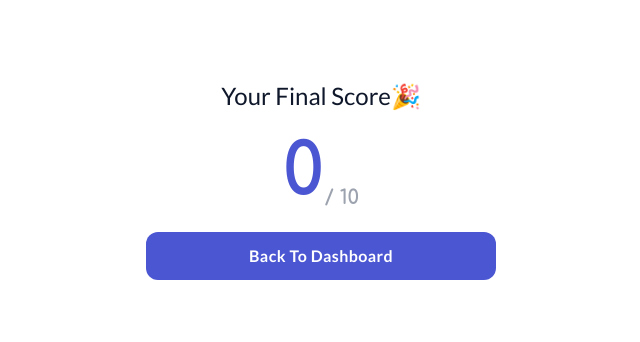
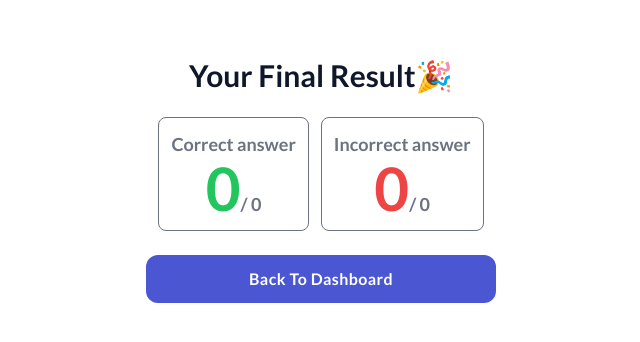
Before and after one commit to rolandowebdev/quiztopia, a React (Create React App) app: page /result in a window 1280 px wide. Shown: the part 220-562 px from the top of the page, without its empty margins (319-959 px from the left). Built offline with nearby package versions, Linux system fonts and the light colour scheme; no server answers.

Commit message:
add: create incorrect answer, recreate result page and fix some stuff

```diff
--- a/src/App.jsx
+++ b/src/App.jsx
@@ -17,7 +17,7 @@ const App = () => (
       />
       <Route path="/signup" element={<SignUp />} />
       <Route path="/signin" element={<SignIn />} />
-      <Route path="/questions" element={<Question />} />
+      <Route path="/question" element={<Question />} />
       <Route path="/result" element={<Result />} />
       <Route path="/forgot-password" element={<ForgotPassword />} />
     </Routes>
--- a/src/app/question/questionSlice.js
+++ b/src/app/question/questionSlice.js
@@ -5,7 +5,8 @@ const initialState = {
   questionDifficulty: '',
   questionType: '',
   amountOfQuestion: 0,
-  score: 0
+  correctAnswer: 0,
+  incorrectAnswer: 0
 };
 
 export const questionSlice = createSlice({
@@ -24,13 +25,22 @@ export const questionSlice = createSlice({
     setAmountOfQuestion: (state, action) => {
       state.amountOfQuestion = action.payload;
     },
-    setScore: (state, action) => {
-      state.score = action.payload;
+    setCorrectAnswer: (state, action) => {
+      state.correctAnswer = action.payload;
+    },
+    setIncorrectAnswer: (state, action) => {
+      state.incorrectAnswer = action.payload;
     }
   }
 });
 
-export const { setAmountOfQuestion, setQuestionCategory, setQuestionDifficulty, setQuestionType, setScore } =
-  questionSlice.actions;
+export const {
+  setAmountOfQuestion,
+  setQuestionCategory,
+  setQuestionDifficulty,
+  setQuestionType,
+  setCorrectAnswer,
+  setIncorrectAnswer
+} = questionSlice.actions;
 
 export default questionSlice.reducer;
--- a/src/context/UserAuthProvider/UserAuthProvider.jsx
+++ b/src/context/UserAuthProvider/UserAuthProvider.jsx
@@ -5,7 +5,7 @@ import {
   signOut,
   sendPasswordResetEmail
 } from 'firebase/auth';
-import { auth } from '../../libs/firebase';
+import { auth } from '../../libs/firebaseConfig';
 
 const AuthContext = createContext();
 
--- a/src/layouts/container/SectionContainer.jsx
+++ b/src/layouts/container/SectionContainer.jsx
@@ -1,6 +1,6 @@
 const SectionContainer = ({ children, title }) => (
   <section className="flex flex-col items-center gap-4 max-w-[350px] min-w-[350px]">
-    {title && <h1 className="mb-4 text-5xl text-primary font-logo">QuizTopia</h1>}
+    {title && <h1 className="text-5xl  text-primary font-logo">QuizTopia</h1>}
     {children}
   </section>
 );
--- a/src/pages/Dashboard/Dashboard.jsx
+++ b/src/pages/Dashboard/Dashboard.jsx
@@ -1,4 +1,4 @@
-import { useState, useRef } from 'react';
+import { useRef } from 'react';
 import { useNavigate } from 'react-router-dom';
 import { useDispatch } from 'react-redux';
 
@@ -21,7 +21,6 @@ const Dashboard = () => {
   const difficultyRef = useRef(null);
   const questionTypeRef = useRef(null);
   const amountQuestionRef = useRef(null);
-  const [errorSignOut, setErrorSignOut] = useState('');
 
   const { signout } = useAuth();
   const navigate = useNavigate();
@@ -34,7 +33,7 @@ const Dashboard = () => {
       await signout();
       navigate('/signin', { replace: true });
     } catch {
-      setErrorSignOut('Failed to sign out!');
+      console.log('Failed to sign out!');
     }
   };
 
@@ -44,7 +43,7 @@ const Dashboard = () => {
     dispatch(setQuestionDifficulty(difficultyRef.current.value));
     dispatch(setQuestionType(questionTypeRef.current.value));
     dispatch(setAmountOfQuestion(amountQuestionRef.current.value));
-    navigate('/questions', { replace: true });
+    navigate('/question', { replace: true });
   };
 
   if (loading) return <p>Loading...</p>;
@@ -62,7 +61,6 @@ const Dashboard = () => {
         <Input id="amount" label="amount of question" type="number" ref={amountQuestionRef} max={20} />
         <Button type="submit">Get Started</Button>
       </form>
-      {errorSignOut && <p className="text-center">{errorSignOut}</p>}
       <Button type="button" onClick={handleSignOut}>
         Logout
       </Button>
--- a/src/pages/Question/Question.jsx
+++ b/src/pages/Question/Question.jsx
@@ -1,3 +1,4 @@
+/* eslint-disable array-callback-return */
 /* eslint-disable no-unsafe-optional-chaining */
 import { useState, useEffect } from 'react';
 import { useSelector, useDispatch } from 'react-redux';
@@ -10,7 +11,7 @@ import { generateRandom } from '../../libs/generateRandom';
 import { generateApiUrl } from '../../libs/generateApiUrl';
 
 import useAxios from '../../hooks/useAxios';
-import { setScore } from '../../app/question/questionSlice';
+import { setCorrectAnswer } from '../../app/question/questionSlice';
 
 const Question = () => {
   const navigate = useNavigate();
@@ -19,13 +20,14 @@ const Question = () => {
   const [questionIndex, setQuestionIndex] = useState(0);
   const [options, setOptions] = useState([]);
 
-  const { questionCategory, questionDifficulty, questionType, amountOfQuestion, score } = useSelector(
+  const { questionCategory, questionDifficulty, questionType, amountOfQuestion, correctAnswer } = useSelector(
     (state) => state.question
   );
 
   // generate api
   const apiUrl = generateApiUrl(amountOfQuestion, questionCategory, questionDifficulty, questionType);
   const { response, loading, error } = useAxios({ url: apiUrl });
+  console.log(apiUrl);
 
   useEffect(() => {
     if (response?.results.length) {
@@ -33,6 +35,7 @@ const Question = () => {
       const answers = [...question.incorrect_answers];
       // make correct answer random position
       answers.splice(generateRandom(question.incorrect_answers.length), 0, question.correct_answer);
+      console.log(answers);
       setOptions(answers);
     }
   }, [response, questionIndex]);
@@ -40,9 +43,16 @@ const Question = () => {
   // handle when user choose answer
   const handleAnswer = (e) => {
     const question = response.results[questionIndex];
+    // const correctAnswers = [...question.incorrect_answers];
+
+    // correctAnswers.map((correctAnswer) => {
+    //   if (e.target.textContent === correctAnswer) {
+    //     dispatch(setIncorrectAnswer(incorrectAnswer + 1));
+    //   }
+    // });
 
     if (e.target.textContent === question.correct_answer) {
-      dispatch(setScore(score + 1));
+      dispatch(setCorrectAnswer(correctAnswer + 1));
     }
 
     if (questionIndex + 1 < response.results.length) {
@@ -67,7 +77,7 @@ const Question = () => {
         ))}
       </div>
       <p>
-        Your Score : {score} / {response?.results.length}
+        Correct Answer : {correctAnswer} / {response?.results.length}
       </p>
       <Timer time={response?.results.length * 30} />
     </SectionContainer>
--- a/src/pages/Result/Result.jsx
+++ b/src/pages/Result/Result.jsx
@@ -1,29 +1,27 @@
 import { useNavigate } from 'react-router-dom';
 import { useSelector, useDispatch } from 'react-redux';
 
-import { setScore, setAmountOfQuestion } from '../../app/question/questionSlice';
+import { setCorrectAnswer, setIncorrectAnswer } from '../../app/question/questionSlice';
 import { SectionContainer } from '../../layouts';
 import { Button } from '../../components';
+import Score from './Score';
 
 const Result = () => {
   const navigate = useNavigate();
   const dispatch = useDispatch();
-  const { score } = useSelector((state) => state.question);
+  const { amountOfQuestion, correctAnswer, incorrectAnswer } = useSelector((state) => state.question);
 
   const handleBackToDashboard = () => {
-    dispatch(setScore(0));
-    dispatch(setAmountOfQuestion(50));
+    dispatch(setCorrectAnswer(0));
+    dispatch(setIncorrectAnswer(0));
     navigate('/');
   };
 
   return (
     <SectionContainer>
       <div className="flex flex-col items-center gap-6">
-        <p className="text-2xl">Your Final Score🎉</p>
-        <h3 className="flex items-end text-7xl text-primary font-logo">
-          {score}
-          <span className="text-[20px] text-gray-400">/ 10</span>
-        </h3>
+        <h2 className="text-3xl font-bold">Your Final Result🎉</h2>
+        <Score amountOfQuestion={amountOfQuestion} correctAnswer={correctAnswer} incorrectAnswer={incorrectAnswer} />
       </div>
       <Button onClick={handleBackToDashboard} type="button">
         Back to Dashboard
--- /dev/null
+++ b/src/pages/Result/Score.jsx
@@ -0,0 +1,20 @@
+const Score = ({ correctAnswer, amountOfQuestion, incorrectAnswer }) => (
+  <div className="flex items-center gap-3 text-5xl font-bold ">
+    <div className="flex flex-col p-3 text-center border border-gray-500 rounded-lg">
+      <p className="text-lg text-gray-500 w-max">Correct answer</p>
+      <h3 className="text-6xl text-green-500">
+        {correctAnswer}
+        <span className="text-lg text-gray-500 ">/ {amountOfQuestion}</span>
+      </h3>
+    </div>
+    <div className="flex flex-col p-3 text-center text-gray-500 border border-gray-500 rounded-lg">
+      <p className="text-lg w-max">Incorrect answer</p>
+      <h3 className="text-6xl text-red-500">
+        {incorrectAnswer}
+        <span className="text-lg text-gray-500 ">/ {amountOfQuestion}</span>
+      </h3>
+    </div>
+  </div>
+);
+
+export default Score;
```
Also changed, not shown: src/libs/firebaseConfig.jsx (renamed from src/libs/firebase.jsx).
